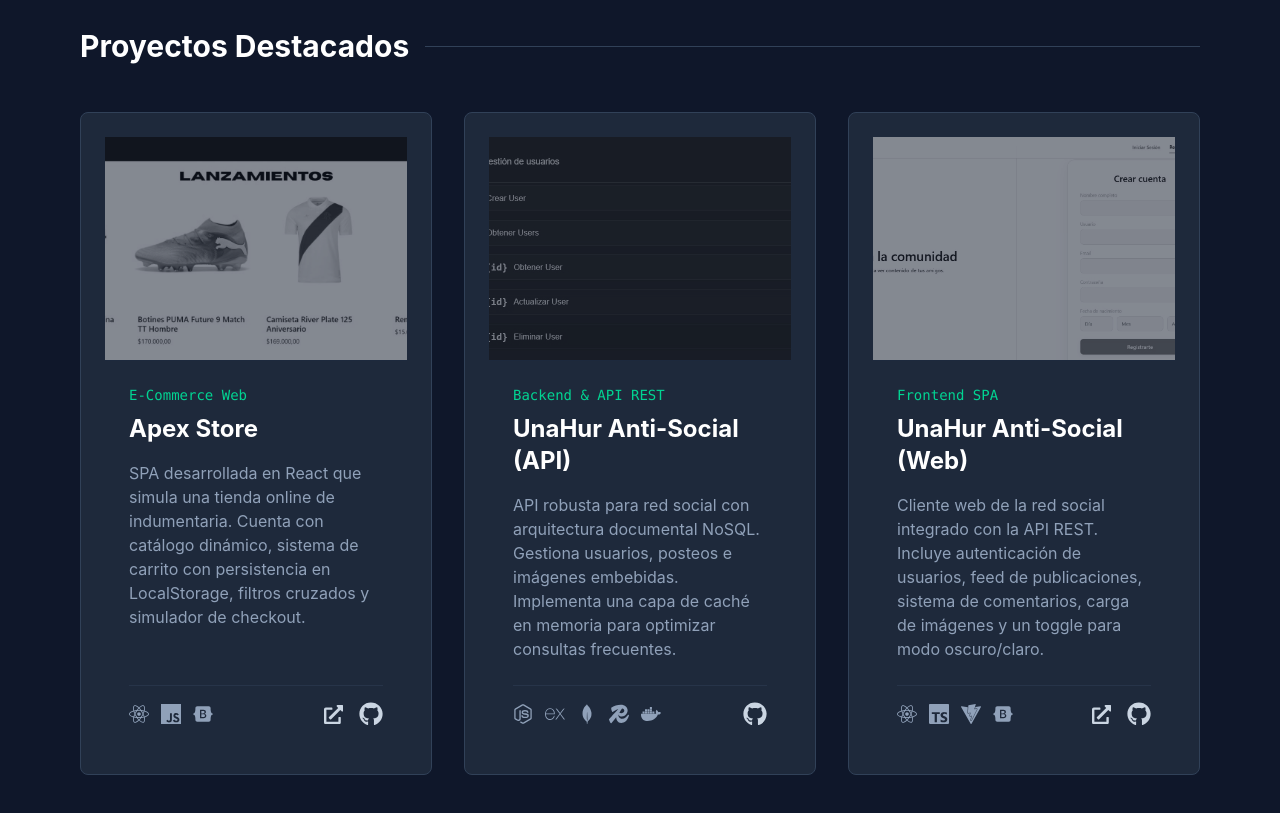
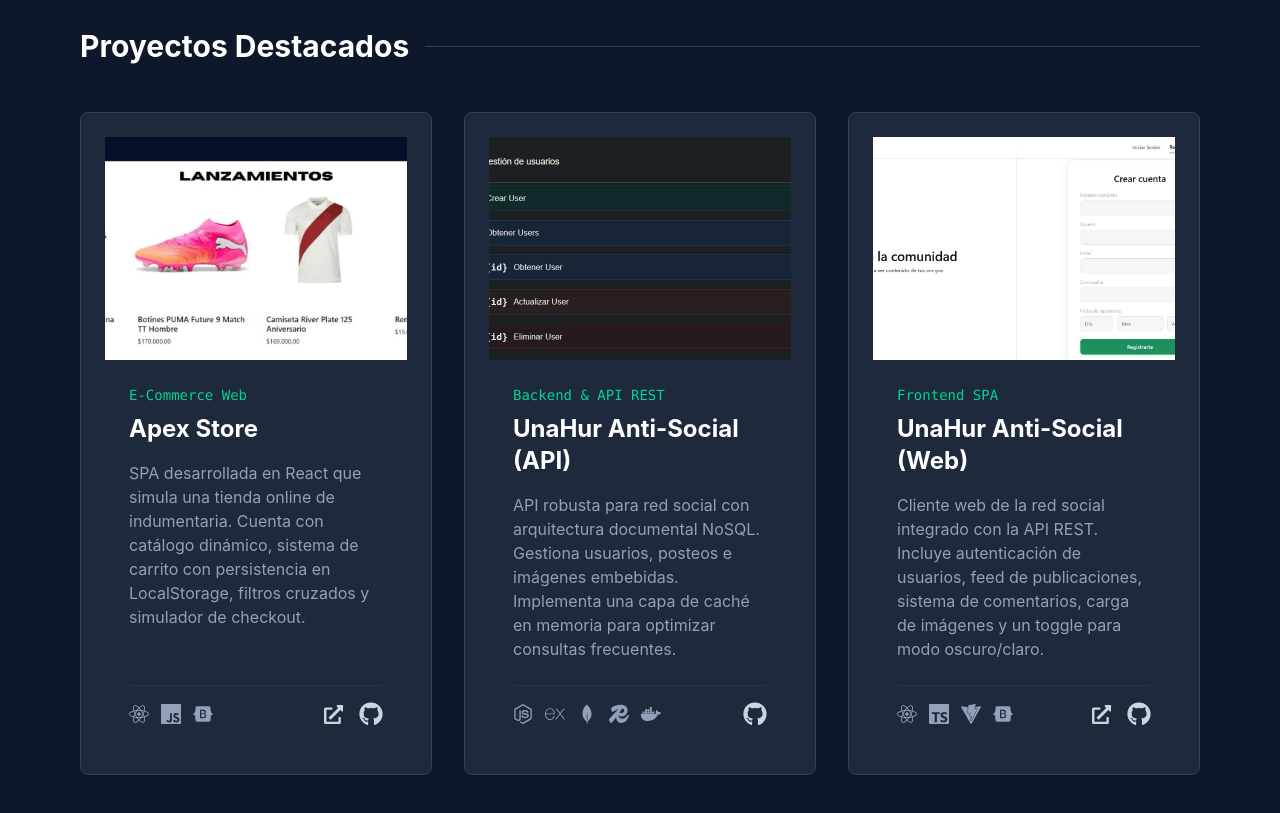
Before and after one commit to toralessantiago/portfolio, a React (Vite) app: page / in a window 1280 px wide. Shown: the part 1800-2613 px from the top of the page. Built offline with nearby package versions, Linux system fonts and the light colour scheme.

Commit message:
fix images oscuras

```diff
--- a/src/components/sections/Projects.jsx
+++ b/src/components/sections/Projects.jsx
@@ -31,9 +31,9 @@
             <img
               src={apexImg}
               alt="Vista previa de Apex Store"
-              className="w-full h-full object-cover transition-transform duration-700 group-hover:scale-105 grayscale opacity-80 group-hover:grayscale-0 group-hover:opacity-100"
+              className="w-full h-full object-cover transition-transform duration-700 group-hover:scale-105"
             />
-            <div className="absolute inset-0 bg-[#0F172A]/40 transition-colors duration-500 group-hover:bg-transparent"></div>
+            <div className="absolute inset-0 bg-transparent"></div>
           </div>
 
           <div className="p-6 flex flex-col flex-grow justify-between">
@@ -71,9 +71,9 @@
             <img
               src={antisocialApiImg}
               alt="Estructura de la API Anti-Social"
-              className="w-full h-full object-cover transition-transform duration-700 group-hover:scale-105 grayscale opacity-80 group-hover:grayscale-0 group-hover:opacity-100"
+              className="w-full h-full object-cover transition-transform duration-700 group-hover:scale-105"
             />
-            <div className="absolute inset-0 bg-[#0F172A]/40 transition-colors duration-500 group-hover:bg-transparent"></div>
+            <div className="absolute inset-0 bg-transparent"></div>
           </div>
 
           <div className="p-6 flex flex-col flex-grow justify-between">
@@ -110,9 +110,9 @@
             <img
               src={antisocialWebImg}
               alt="Interfaz Web de Anti-Social"
-              className="w-full h-full object-cover transition-transform duration-700 group-hover:scale-105 grayscale opacity-80 group-hover:grayscale-0 group-hover:opacity-100"
+              className="w-full h-full object-cover transition-transform duration-700 group-hover:scale-105"
             />
-            <div className="absolute inset-0 bg-[#0F172A]/40 transition-colors duration-500 group-hover:bg-transparent"></div>
+            <div className="absolute inset-0 bg-transparent"></div>
           </div>
 
           <div className="p-6 flex flex-col flex-grow justify-between">
```
